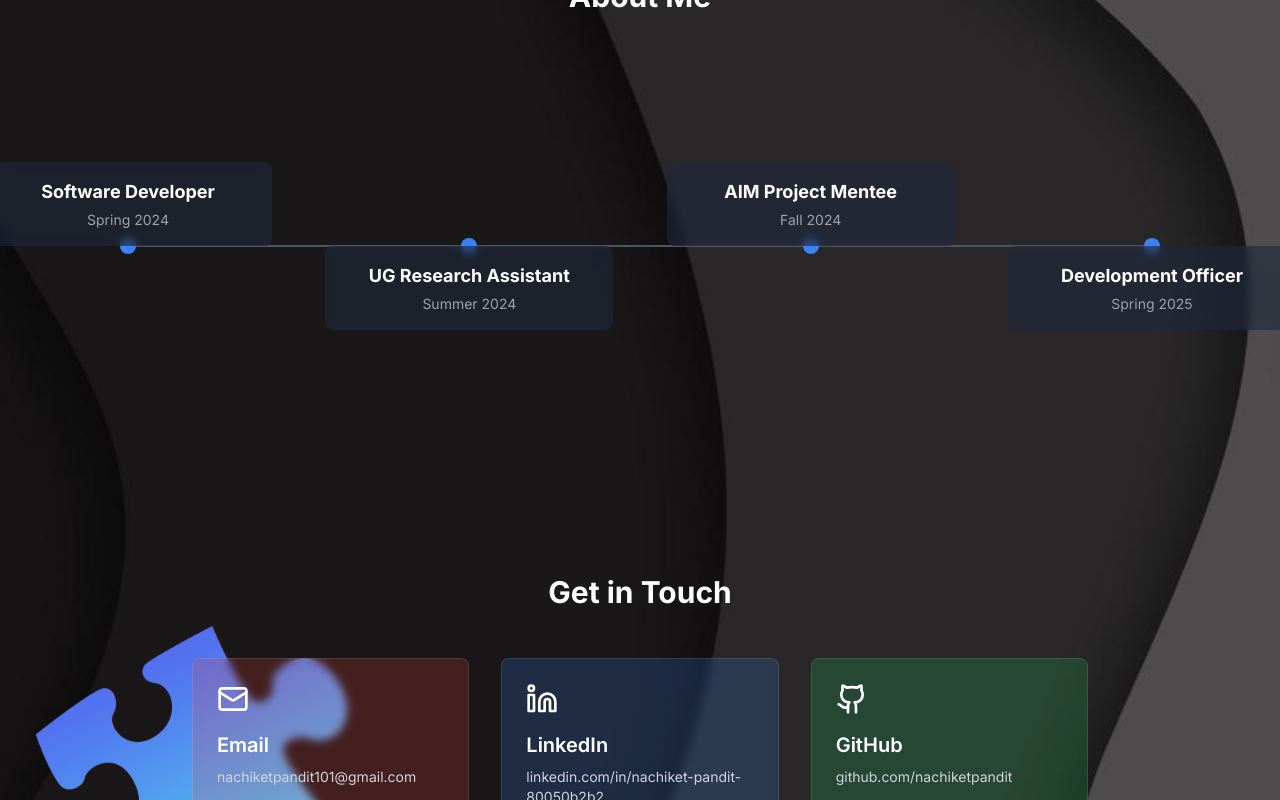
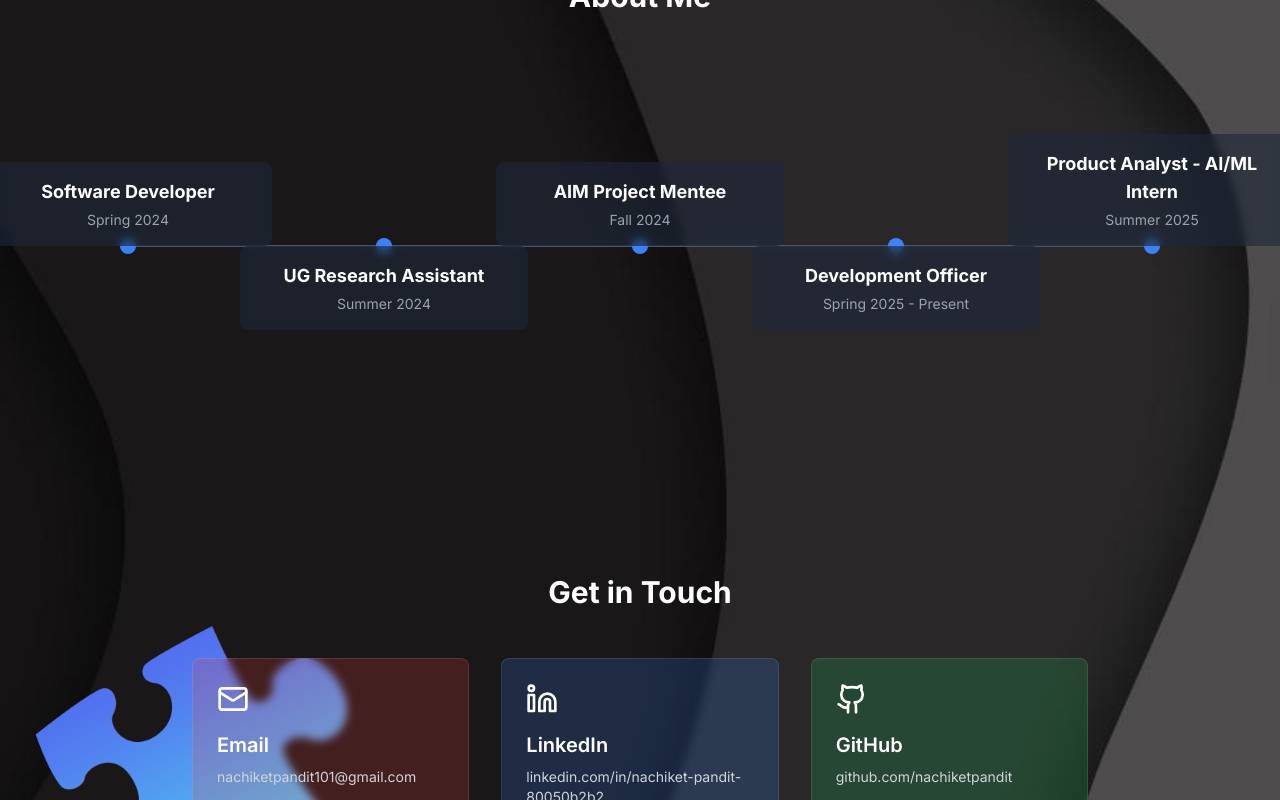
Before and after one commit to nachiketpandit101/portfolio, a Next.js app: page / in a window 1280 px wide. Shown: the part 1600-2400 px from the top of the page. Built offline with nearby package versions, Linux system fonts and the light colour scheme.

Commit message:
add internship experience

```diff
--- a/src/app/page.tsx
+++ b/src/app/page.tsx
@@ -79,9 +79,16 @@ export default function Home() {
     {
       title: "Development Officer",
       company: "Association of Computer Machinery",
-      period: "Spring 2025",
+      period: "Spring 2025 - Present",
       description: "Working with a team of five officers to build a centralized platform for student organizations at UTD.",
       technologies: ["Next.js", "Supabase", "Typescript", "Tailwind CSS"]
+    },
+    {
+      title: "Product Analyst - AI/ML Intern",
+      company: "Mr. Cooper Group",
+      period: "Summer 2025",
+      description: "Evaluated and optimized LLM prompts for an internal customer service call analyzer tool handling ∼2M calls per month. Led cross-functional meetings with developers and executives.",
+      technologies: []
     }
   ];
 
```
